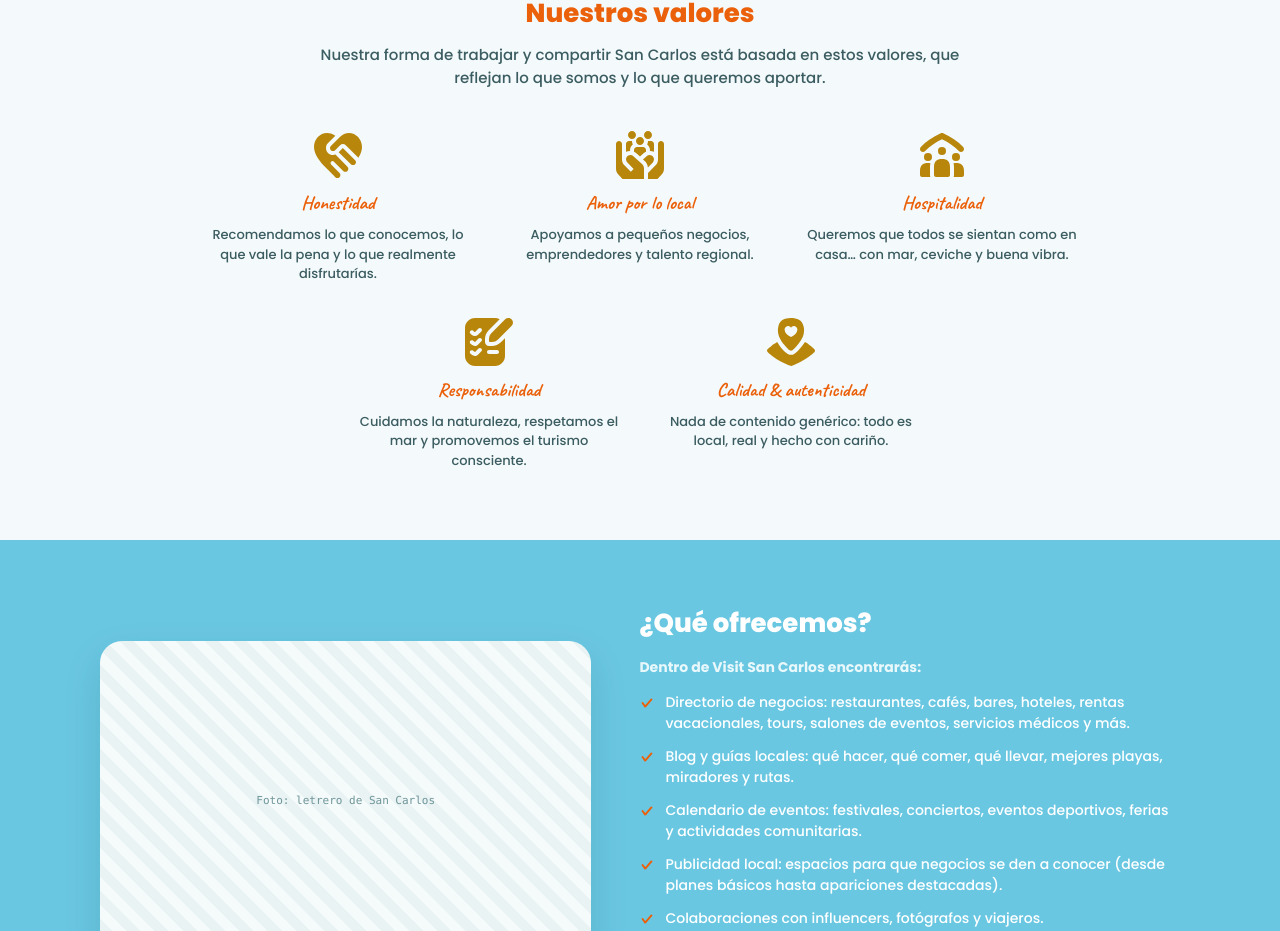
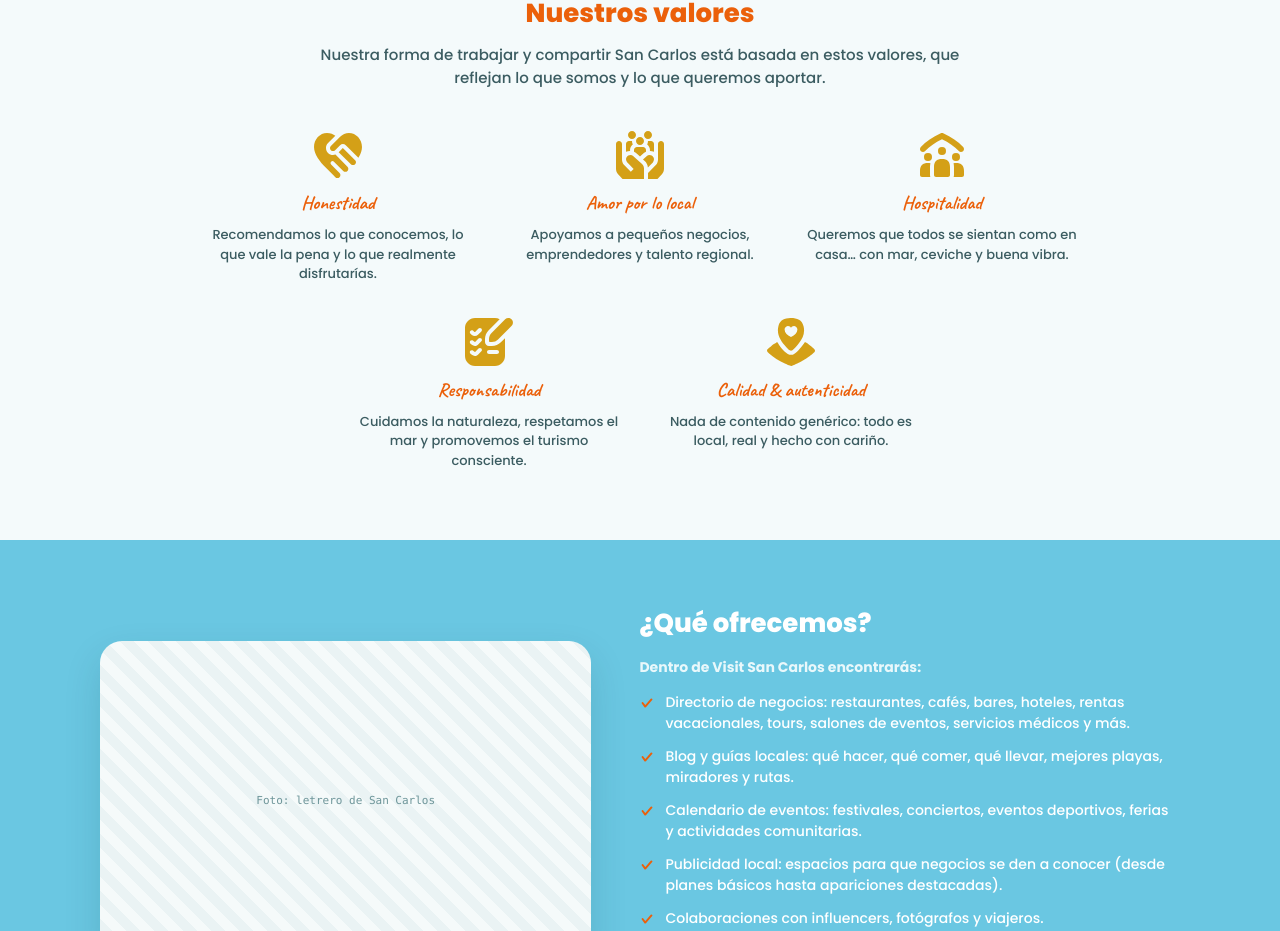
Before and after one commit to LDGAndreaM/visitsancarlos, a Next.js app: page /acerca-de in a window 1280 px wide. Shown: the part 1349-2280 px from the top of the page. Built offline with nearby package versions, Linux system fonts and the light colour scheme.

Commit message:
Change values icons color to mustard yellow
Co-Authored-By: Claude Sonnet 5 <noreply@anthropic.com>
Claude-Session: https://claude.ai/code/session_015zsh4xeMDRPCs6aEaxsrNn

```diff
--- a/components/acerca-de/MisionVisionValores.tsx
+++ b/components/acerca-de/MisionVisionValores.tsx
@@ -48,7 +48,7 @@ export default function MisionVisionValores() {
                 style={{
                   width: 48,
                   height: 48,
-                  backgroundColor: "#B8860B",
+                  backgroundColor: "#D4A017",
                   WebkitMaskImage: `url(${v.icon})`,
                   maskImage: `url(${v.icon})`,
                   WebkitMaskSize: "contain",
```
